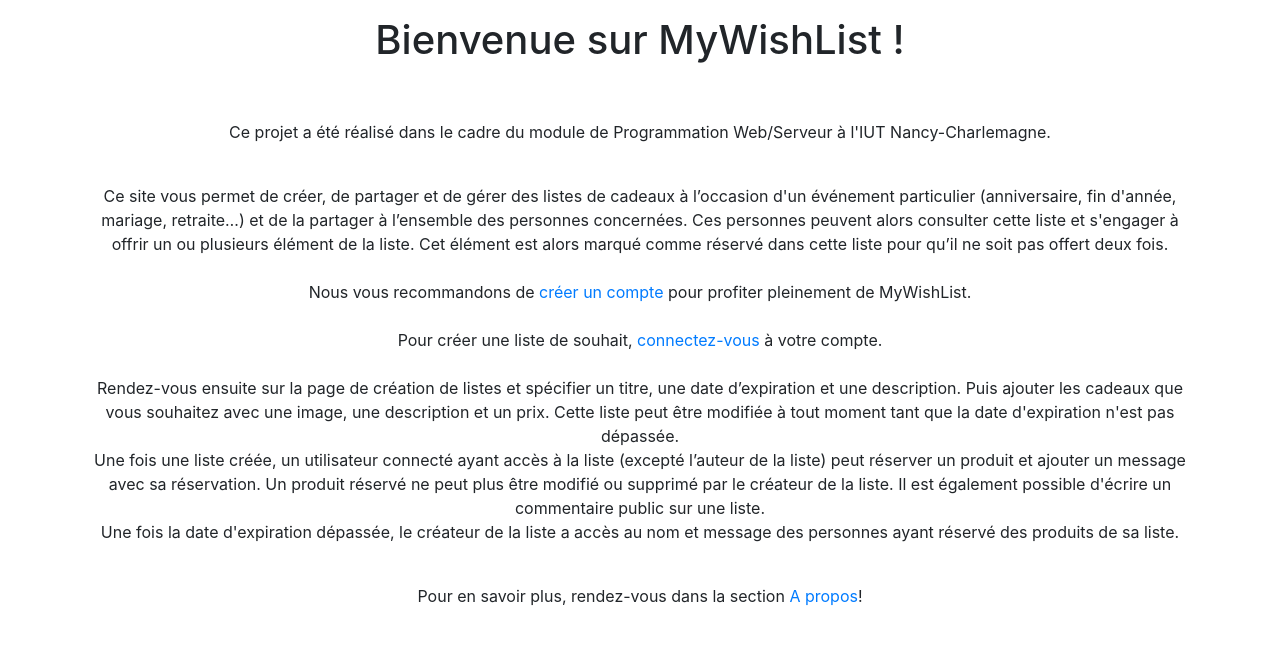
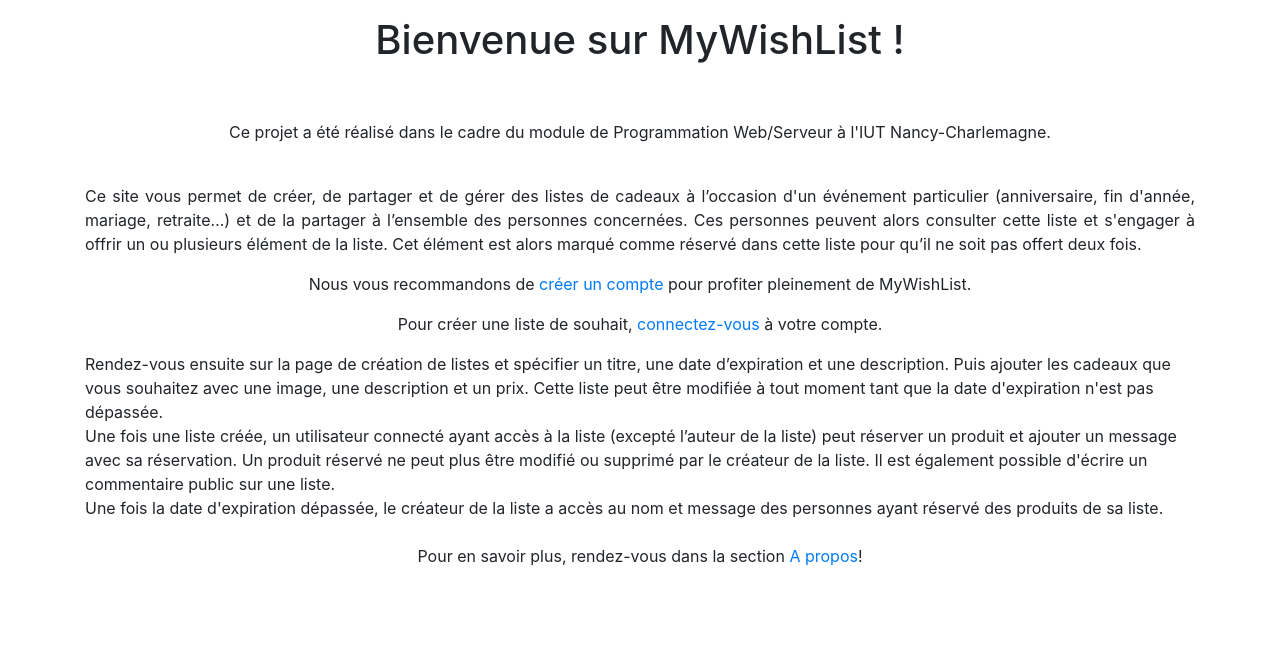
Before and after one commit to juliennoel9/mywishlist, a PHP site: template src/views/home.phtml in a window 1280 px wide. Shown: the part 56-701 px from the top of the page. Run offline with PHP 8.4, Linux system fonts and the light colour scheme; the template is opened without the code that fills it: most values are stand-ins (such as "Sample title", 1, 10 or a date in 2020); some libraries are stand-ins or nearby versions.

Commit message:
Update home page

```diff
--- a/src/views/home.phtml
+++ b/src/views/home.phtml
@@ -10,12 +10,12 @@
     <h1 class="text-center">Bienvenue sur MyWishList !</br></br></h1>
     <p class="text-center">Ce projet a été réalisé dans le cadre du module de Programmation Web/Serveur à l'IUT Nancy-Charlemagne.</p><br>
 
-    <p class="text-center">Ce site vous permet de créer, de partager et de gérer des listes de cadeaux à l’occasion d'un événement particulier
+    <p class="text-justify">Ce site vous permet de créer, de partager et de gérer des listes de cadeaux à l’occasion d'un événement particulier
         (anniversaire, fin d'année, mariage, retraite…) et de la partager à l’ensemble des personnes concernées. Ces personnes
         peuvent alors consulter cette liste et s'engager à offrir un ou plusieurs élément de la liste. Cet élément est alors
-        marqué comme réservé dans cette liste pour qu’il ne soit pas offert deux fois.<br><br>
-        Nous vous recommandons de <a href="<?= $router->pathFor('register')?>">créer un compte</a> pour profiter pleinement de MyWishList.<br><br>
-        Pour créer une liste de souhait, <a href="<?= $router->pathFor('login')?>">connectez-vous</a> à votre compte.<br><br>
+        marqué comme réservé dans cette liste pour qu’il ne soit pas offert deux fois.<br>
+        <p class="text-center">Nous vous recommandons de <a href="<?= $router->pathFor('register')?>">créer un compte</a> pour profiter pleinement de MyWishList.</p>
+        <p class="text-center">Pour créer une liste de souhait, <a href="<?= $router->pathFor('login')?>">connectez-vous</a> à votre compte.</p>
         Rendez-vous ensuite sur la page de création de listes et spécifier un titre, une date d’expiration et une description. Puis ajouter
         les cadeaux que vous souhaitez avec une image, une description et un prix. Cette liste peut être modifiée à tout moment tant que la
         date d'expiration n'est pas dépassée.<br>
```
